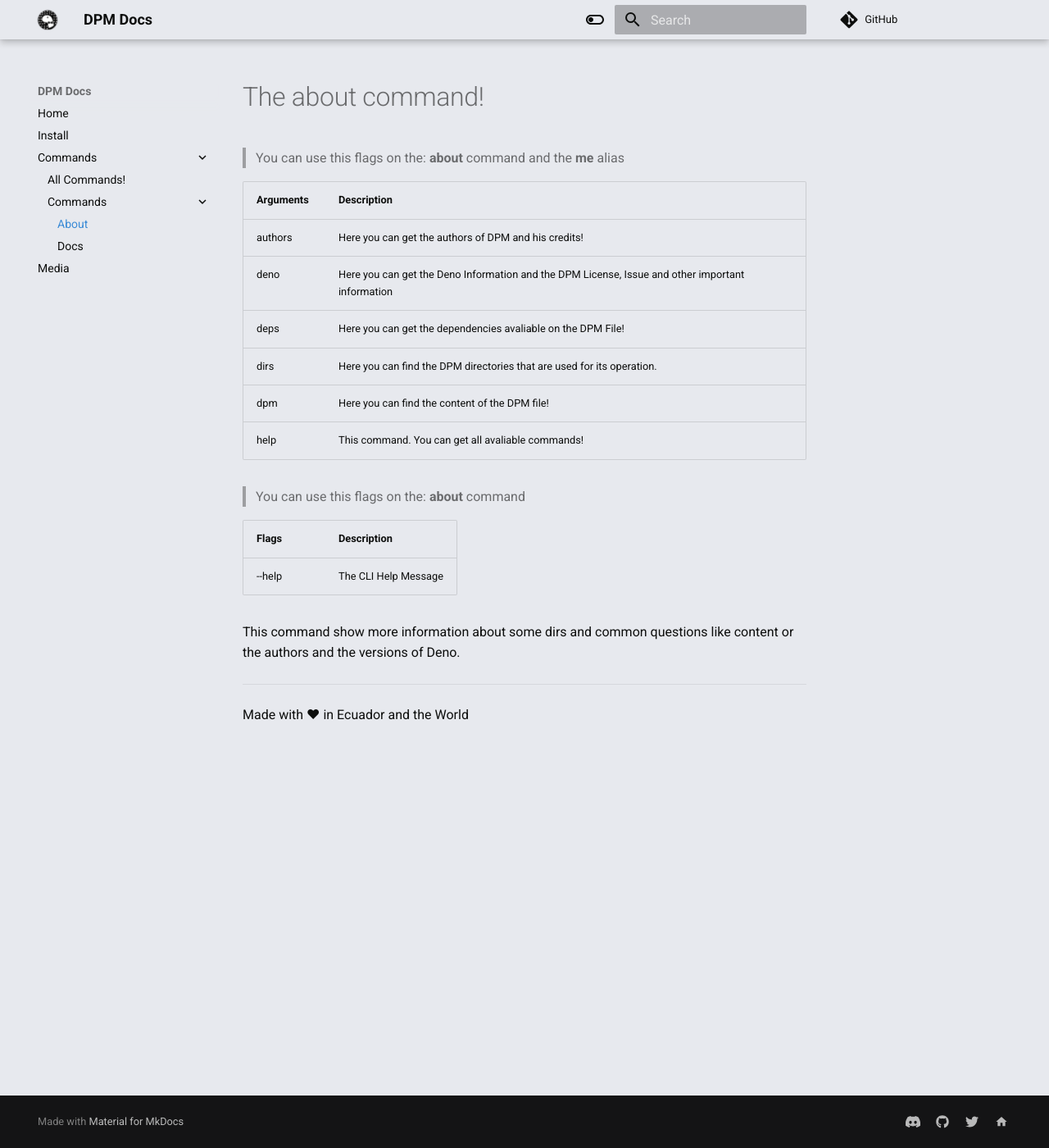
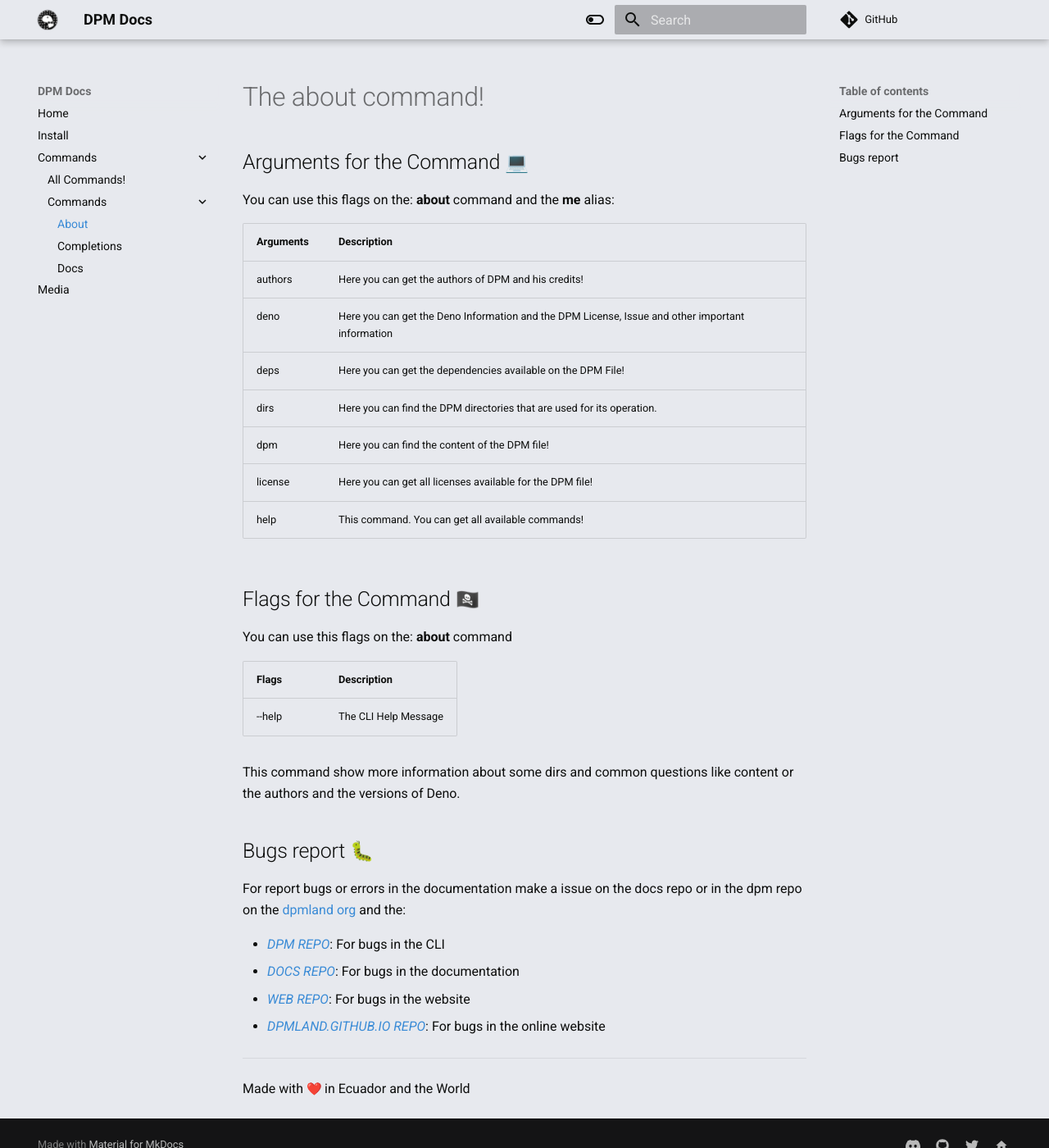
Before and after one commit to dpmland/dpmland.github.io, an MkDocs documentation site: the page built from docs/commands/about.md, in a window 1280 px wide and 1400 px high. Shown: the whole window at 82% size. Built offline with MkDocs 1.6.1 and Material for MkDocs 9.7.7, drawn with Linux system fonts in a browser that asks for light colours; emoji names are drawn with the system emoji font; comment, search, counter and statistics services are not loaded.

Commit message:
feat: improve the completions and best metadata

```diff
--- a/docs/commands/about.md
+++ b/docs/commands/about.md
@@ -4,18 +4,23 @@
 
 # The about command!
 
-> You can use this flags on the: **about** command and the **me** alias
+## Arguments for the Command :computer:
+
+You can use this flags on the: **about** command and the **me** alias:
 
 | Arguments | Description                                                                                      |
 | --------- | ------------------------------------------------------------------------------------------------ |
 | authors   | Here you can get the authors of DPM and his credits!                                             |
 | deno      | Here you can get the Deno Information and the DPM License, Issue and other important information |
-| deps      | Here you can get the dependencies avaliable on the DPM File!                                     |
+| deps      | Here you can get the dependencies available on the DPM File!                                     |
 | dirs      | Here you can find the DPM directories that are used for its operation.                           |
 | dpm       | Here you can find the content of the DPM file!                                                   |
-| help      | This command. You can get all avaliable commands!                                                |
+| license   | Here you can get all licenses available for the DPM file!                                        |
+| help      | This command. You can get all available commands!                                                |
 
-> You can use this flags on the: **about** command
+## Flags for the Command :pirate_flag:
+
+You can use this flags on the: **about** command
 
 | Flags  | Description          |
 | ------ | -------------------- |
@@ -24,6 +29,17 @@
 This command show more information about some dirs and common questions like
 content or the authors and the versions of Deno.
 
+## Bugs report :bug:
+
+For report bugs or errors in the documentation make a issue on the docs repo or
+in the dpm repo on the [dpmland org](https://github.com/dpmland/) and the:
+
+- _[DPM REPO](https://github.com/dpmland/dpm)_: For bugs in the CLI
+- _[DOCS REPO](https://github.com/dpmland/docs)_: For bugs in the documentation
+- _[WEB REPO](https://github.com/dpmland/web)_: For bugs in the website
+- _[DPMLAND.GITHUB.IO REPO](https://github.com/dpmland/dpmland.github.io)_: For
+  bugs in the online website
+
 ---
 
-Made with ♥ in Ecuador and the World
+Made with :heart: in Ecuador and the World
--- a/mkdocs.yml
+++ b/mkdocs.yml
@@ -39,6 +39,7 @@
 - pymdownx.emoji:
     emoji_index: !!python/name:materialx.emoji.twemoji
     emoji_generator: !!python/name:materialx.emoji.to_svg
+- meta
 
 extra:
   social:
@@ -62,4 +63,5 @@
   - '...'
 plugins:
   - search
+  - meta-descriptions
   - awesome-pages
```
Also changed, not shown: docs/commands/completions.md (added, +69 -0 lines), docs/commands/docs.md (+17 -2 lines), docs/commands/index.md (+10 -3 lines), docs/index.md (+1 -1 lines), requirements.txt (+5 -2 lines), deno.json (line endings or trailing spaces), dpm.json (line endings or trailing spaces), 2 other files.
